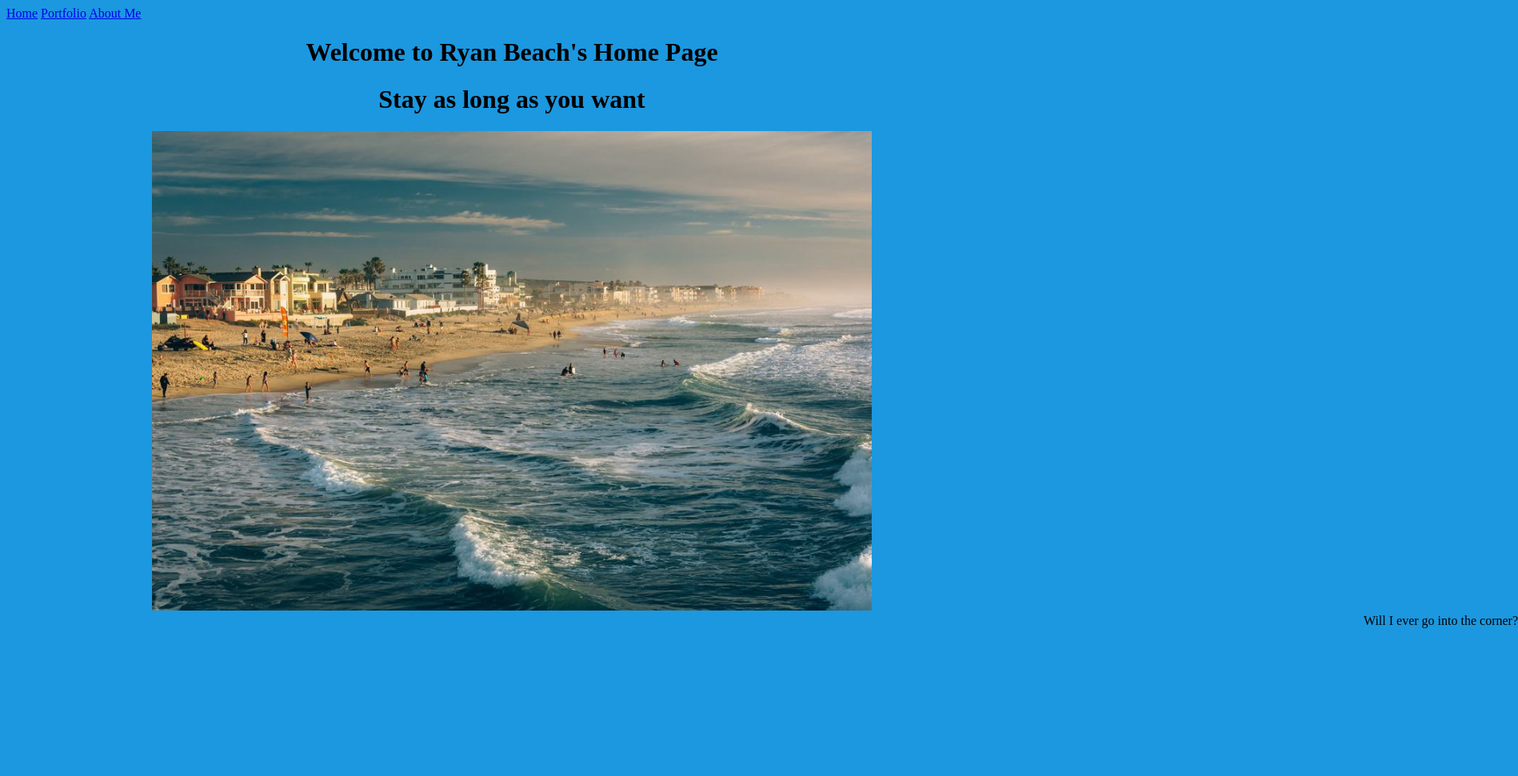
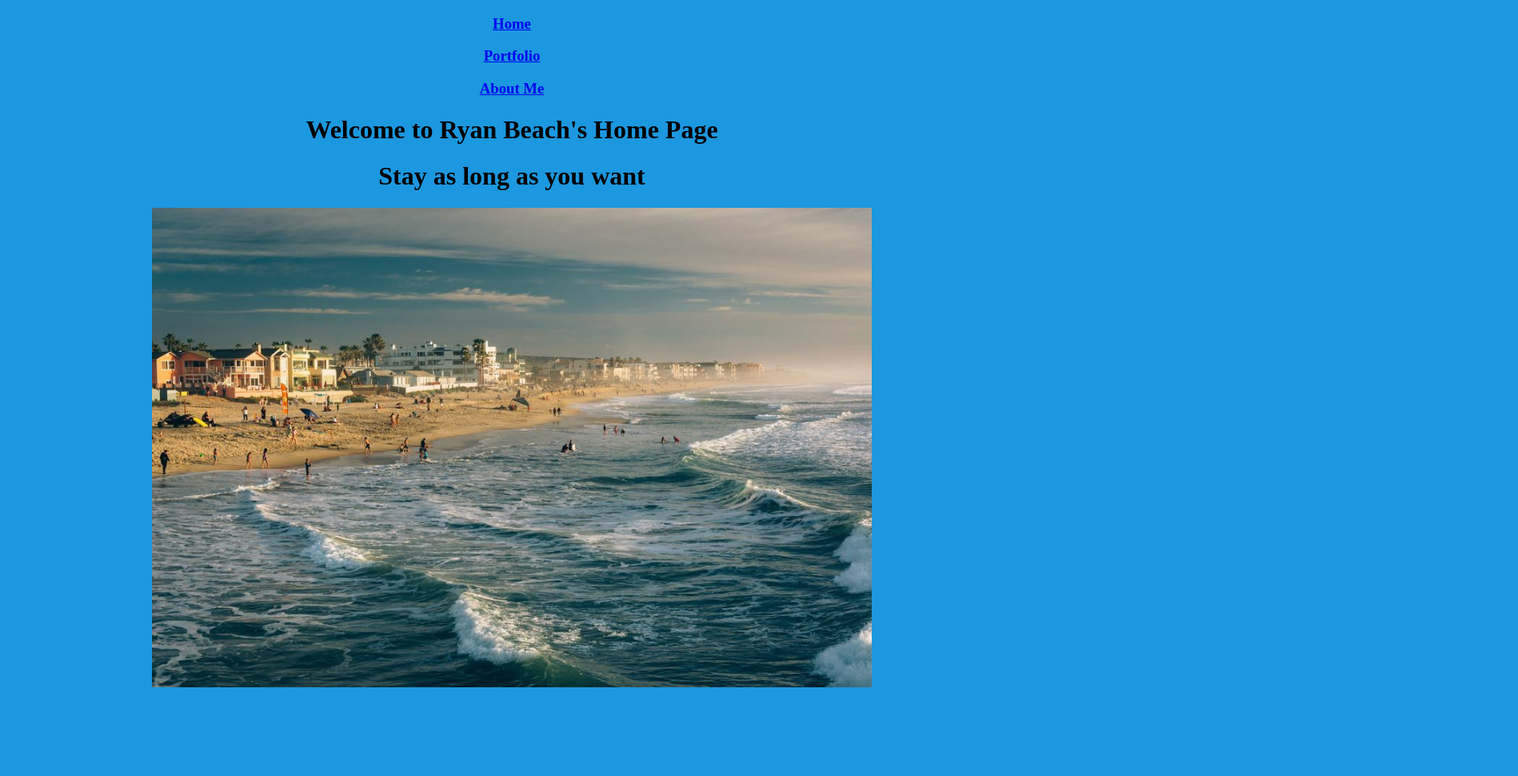
Before and after one commit to RyanBeach24/RyanBeach24, a plain HTML site: page Com Sy Principles 21/Website/index.html in a window 1280 px wide. Shown: the whole page at 80% size, 1898 px wide, since content can reach past the window. After the commit the page ends 872 px from the top, so only its background shows below. Drawn offline with Linux system fonts and the light colour scheme; files whose address does not match are found by name.

Commit message:
Update index.html

```diff
--- a/Com Sy Principles 21/Website/index.html
+++ b/Com Sy Principles 21/Website/index.html
@@ -5,17 +5,13 @@
     <title>Ryan Beach's Website</title>
   </head>
   <body bgcolor="#1B98E0">
-    <a href="index.html">Home</a>
-    <a href="portfolio.html">Portfolio</a>
-    <a href="aboutme.html">About Me</a>
+    <center>
+    <h3> <a href="index.html">Home</a>
+    <h3> <a href="portfolio.html">Portfolio</a>
+    <h3> <a href="aboutme.html">About Me</a>
     <h1> <center> Welcome to Ryan Beach's Home Page </h1>
     <h1> <center> Stay as long as you want </h1>
     <center> <img src="H:\Com Sy Principles 21\Website\images/beach.JPG" height="600">
     <br>
-    <marquee direction="down" width="1890" height="200" behavior="alternate">
-  <marquee behavior="alternate">
-    Will I ever go into the corner?
-  </marquee>
-</marquee>
   </body>
 </html>
```
